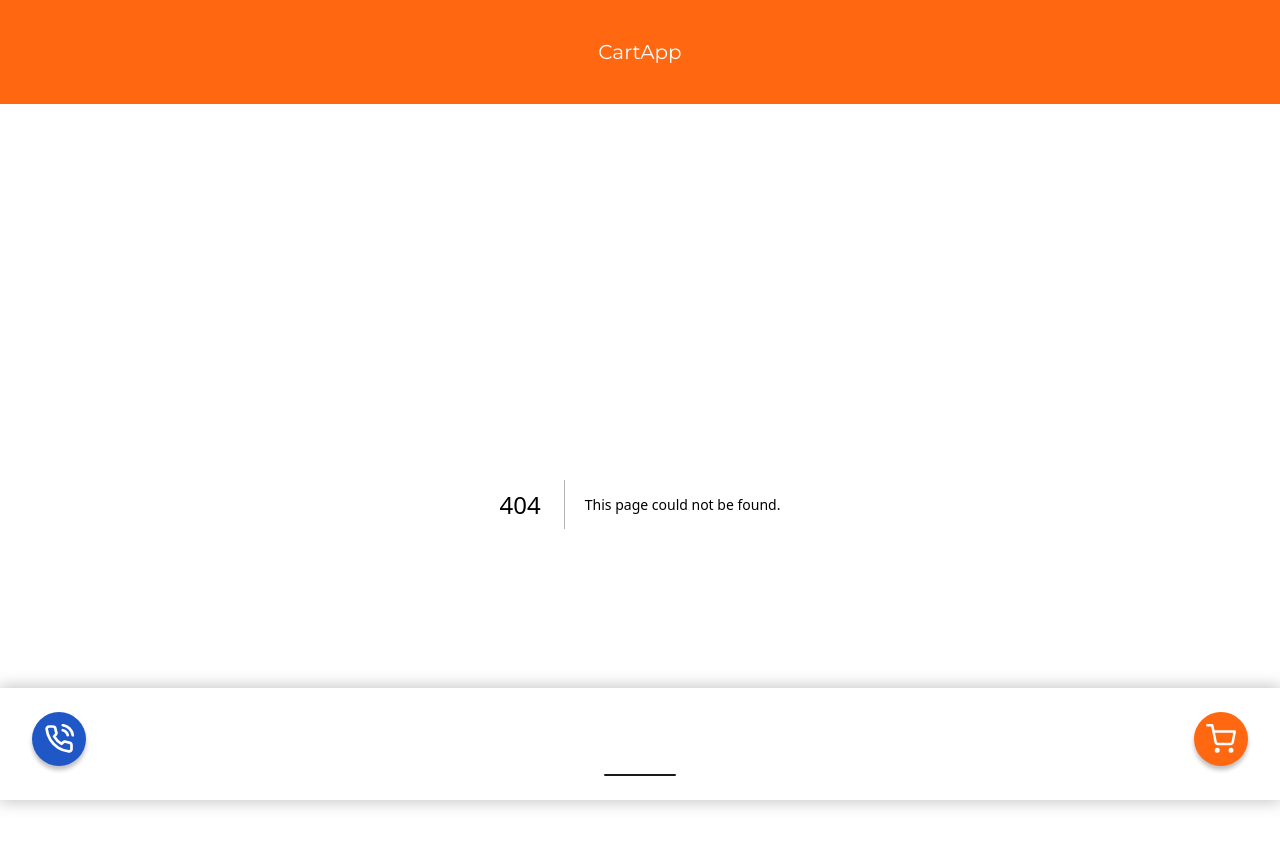
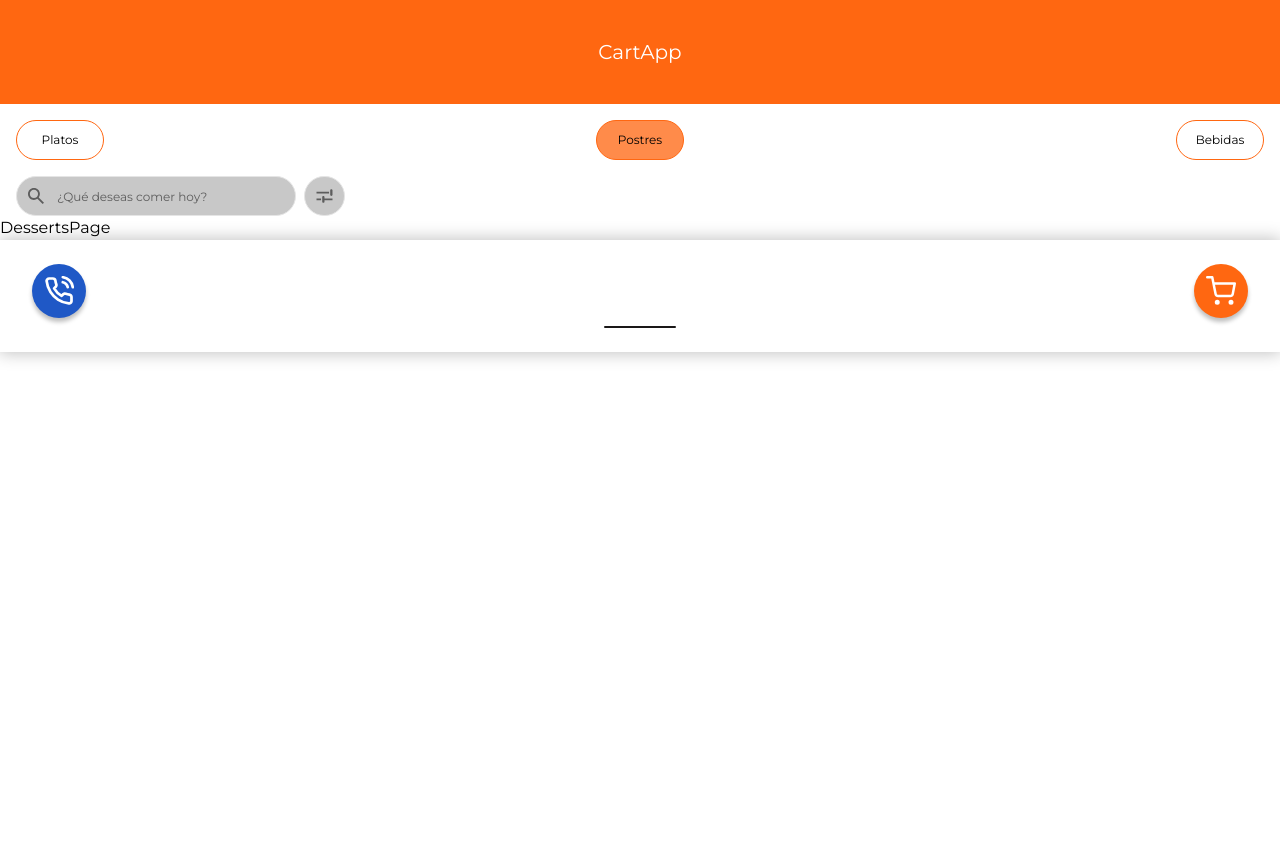
Before and after one commit to No-Country/s12-25-t-java-next, a Next.js app in the folder Frontend/: page /desserts in a window 1280 px wide. Before the commit this address had no page. Shown: the top 846 px of the page. After the commit the page ends 800 px from the top, so only its background shows below. Built offline with nearby package versions, Linux system fonts and the light colour scheme.

Commit message:
folders and paths restructured

```diff
--- /dev/null
+++ b/Frontend/src/app/(menu)/desserts/page.tsx
@@ -0,0 +1,4 @@
+function DessertsPage() {
+	return <div>DessertsPage</div>
+}
+export default DessertsPage
--- a/Frontend/src/app/mains/page.tsx
+++ b/Frontend/src/app/(menu)/dishes/page.tsx
@@ -6,30 +6,29 @@ export const metadata = {
 	title: 'Platos',
 }
 
-async function MainsPage() {
+async function DishesPage() {
 	const products = await getProducts()
-	const mains = products.filter((product) => product.category === 'Platos')
+	const dishes = products.filter((product) => product.category === 'Platos')
 	const subcategories = [
-		...new Set(mains.map((mainCourse) => mainCourse.subcategory)),
+		...new Set(dishes.map((mainCourse) => mainCourse.subcategory)),
 	]
 
 	return (
 		<>
 			{subcategories.map((subcategory) => {
-				const mainsByCategory: Product[] = mains.filter(
+				const dishesByCategory: Product[] = dishes.filter(
 					(mainCourse) => mainCourse.subcategory === subcategory
 				)
-
 				return (
 					<div
 						key={subcategory}
 						className="pl-4"
 					>
-						<ProductsList products={mainsByCategory} />
+						<ProductsList products={dishesByCategory} />
 					</div>
 				)
 			})}
 		</>
 	)
 }
-export default MainsPage
+export default DishesPage
--- /dev/null
+++ b/Frontend/src/app/(menu)/drinks/page.tsx
@@ -0,0 +1,4 @@
+function DrinksPage() {
+	return <div>DrinksPage</div>
+}
+export default DrinksPage
--- /dev/null
+++ b/Frontend/src/app/(menu)/layout.tsx
@@ -0,0 +1,12 @@
+import FilterProducts from '@/components/FilterProducts/FilterProducts'
+import React from 'react'
+
+function MenuLayout({ children }: { children: React.ReactNode }) {
+	return (
+		<div>
+			<FilterProducts />
+			{children}
+		</div>
+	)
+}
+export default MenuLayout
--- a/Frontend/src/app/mains/layout.tsx
+++ /dev/null
@@ -1,12 +0,0 @@
-import FilterProducts from "@/components/FilterProducts/FilterProducts";
-import React from "react";
-
-function MainsLayout({ children }: { children: React.ReactNode }) {
-  return (
-    <div>
-      <FilterProducts />
-      {children}
-    </div>
-  );
-}
-export default MainsLayout;
--- a/Frontend/src/components/FilterProducts/FilterProducts.tsx
+++ b/Frontend/src/components/FilterProducts/FilterProducts.tsx
@@ -1,29 +1,32 @@
-import ActiveButton from "./activeButton";
-import Search from "./search";
+import ActiveButton from './activeButton'
+import Search from './search'
 
-export default function FilterProducts () {
+export default function FilterProducts() {
 	const fakeData = [
 		{
-      id: "1",
-      title: "Platos",
-      routes:"mains"
+			id: '1',
+			title: 'Platos',
+			routes: 'dishes',
 		},
 		{
-      id: "2",
-      title: "Postres",
-      routes:"#"
+			id: '2',
+			title: 'Postres',
+			routes: 'desserts',
 		},
 		{
-      id: "3",
-      title: "Bebidas",
-      routes:"#"
+			id: '3',
+			title: 'Bebidas',
+			routes: 'drinks',
 		},
-  ];
+	]
 	return (
 		<section className="w-full ">
 			<div className="flex flex-row items-center justify-between px-4 mt-4">
 				{fakeData.map((data) => (
-          <ActiveButton slug={`/${data.routes}`} key={data.id}>
+					<ActiveButton
+						slug={`/${data.routes}`}
+						key={data.id}
+					>
 						<div className="flex justify-center items-center h-full">
 							<span> {data.title} </span>
 						</div>
@@ -32,5 +35,5 @@ export default function FilterProducts () {
 			</div>
 			<Search />
 		</section>
-  );
+	)
 }
--- a/Frontend/src/components/FilterProducts/filterButton.tsx
+++ b/Frontend/src/components/FilterProducts/filterButton.tsx
@@ -1,4 +1,4 @@
- import FilterIcon from "./icons";
+import FilterIcon from './icons'
 
 export default function FilterButton() {
 	return (
@@ -11,5 +11,5 @@ export default function FilterButton() {
 				<FilterIcon />
 			</span>
 		</button>
-  );
+	)
 }
```
Lines whose indentation alone changed are shown as unchanged.
